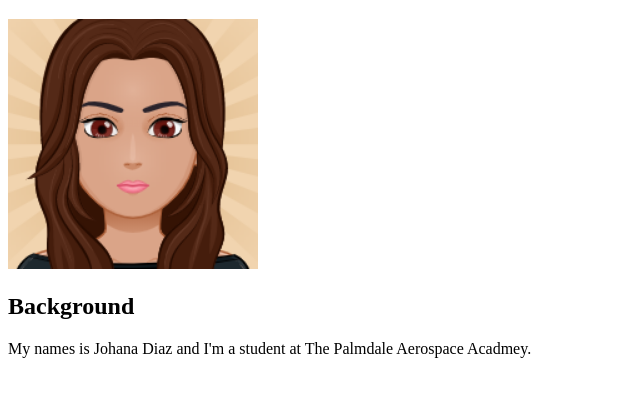
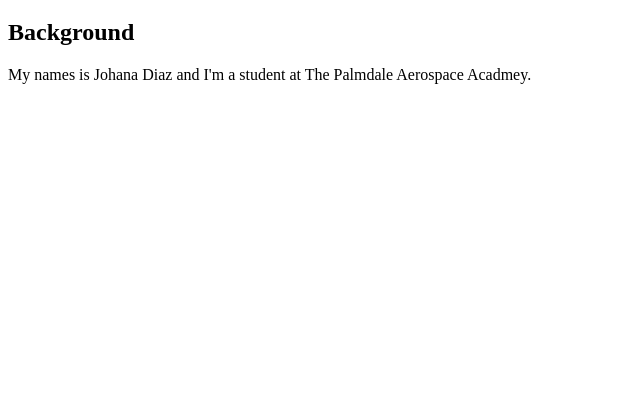
Before and after one commit to JDiaz463/JDiaz463.github.io, a plain HTML site: page my_website/aboutme.html in a window 1280 px wide. Shown: the part 87-484 px from the top of the page, without its empty margins (0-640 px from the left). Drawn offline with Linux system fonts and the light colour scheme.

Commit message:
Initial commit

```diff
--- a/my_website/aboutme.html
+++ b/my_website/aboutme.html
@@ -9,7 +9,6 @@
     <a href="aboutme.html">About Me</a>
     <a href="portfolio.html">Portfolio</a>
     <h1>This Is Me!</h1>
-    <img src="images/myAvatar.png" height="250">
    <h2>Background</h2>
     <p1> My names is Johana Diaz and I'm a student at The Palmdale
         Aerospace Acadmey.</p1>
```
Also changed, not shown: .c9/metadata/environment/my_website/aboutme.html.
